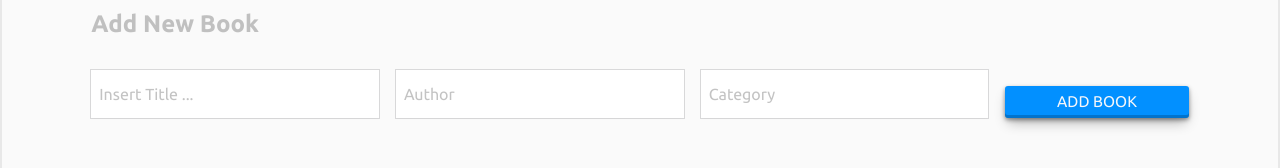
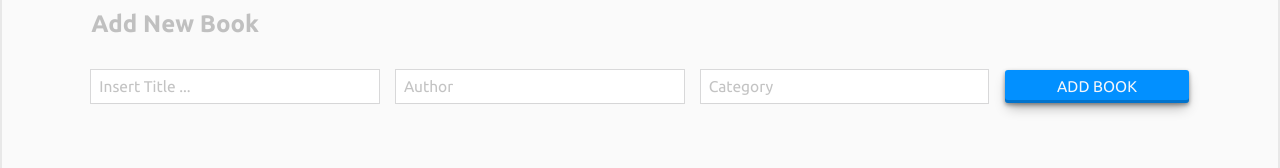
Before and after one commit to akos29/bookStore, a React (Create React App) app: page / in a window 1280 px wide. Shown: the part 120-288 px from the top of the page. Built offline with nearby package versions, Linux system fonts and the light colour scheme; no server answers.

Commit message:
Update styling

```diff
--- a/src/components/AddBook.module.css
+++ b/src/components/AddBook.module.css
@@ -15,8 +15,8 @@ form button {
 }
 
 input {
-  padding: 0.5rem 0.5rem;
-  font-size: 1rem;
+  padding: 0.1rem 0.5rem;
+  font-size: .97rem;
   margin-right: 0.47rem;
   width: 85%;
   color: #000;
--- a/src/components/DisplayBook.jsx
+++ b/src/components/DisplayBook.jsx
@@ -17,9 +17,9 @@ return (
       <h2>{book.title} </h2>
       <a>{book.author}</a>
       <div className={style.bookAction}>
-        <a href="#">Comments</a> |
+        <button href="#">Comments</button> |
         <button type='button' onClick={() => delBook(book.item_id)}>Remove</button>|
-        <a href="#">Edit</a>
+        <button href="#">Edit</button>
       </div>
     </div>
 
--- a/src/components/DisplayBook.module.css
+++ b/src/components/DisplayBook.module.css
@@ -1,6 +1,7 @@
 .book {
   display: flex;
   flex-direction: column;
+  align-items: flex-start;
 }
 
 .book p {
@@ -19,7 +20,7 @@
   color: var(--bg-border);
   font-weight: 300;
   display: flex;
-  justify-content: space-between;
+  justify-content: flex-start;
   align-items: flex-start;
   padding: 0.8em 0;
   width: 80%;
@@ -28,12 +29,13 @@
 .bookAction button,
 .book a {
   font-size: 0.97rem;
-  color: var(--blue);
+  color: #0290ff;
   text-decoration: none;
   padding: 0;
-  padding-right: 1rem;
+  font-weight: 300;
   background-color: #fff;
   text-transform: capitalize;
+  margin: 0;
 }
 
 .progress {
@@ -89,7 +91,7 @@
   }
 
   .bookAction {
-    gap: 1em;
+    gap: .438rem;
   }
 
   .progress {
--- a/src/index.css
+++ b/src/index.css
@@ -43,6 +43,7 @@ button {
   font-size: 0.97em;
   padding: 0.5em 1.7em;
   border-radius: 3px;
+  cursor: pointer;
 }
 
 .header h1 {
@@ -114,7 +115,7 @@ hr {
 }
 
 .btn {
-  margin-top: 0.97rem;
+  /* margin-top: 0.97rem; */
   font-size: 0.97rem;
   box-shadow: rgba(0, 0, 0, 0.4) 0 2px 4px, rgba(0, 0, 0, 0.3) 0 7px 13px -3px, rgba(0, 0, 0, 0.2) 0 -3px 0 inset;
 }
@@ -202,6 +203,7 @@ hr {
   font-size: 1rem;
   font-weight: 300;
   letter-spacing: -0.4px;
+  margin-bottom: .438rem;
 }
 
 .book-update {
@@ -210,9 +212,9 @@ hr {
 }
 
 @media (min-width: 728px) {
-  button {
+  /* button {
     width: 100%;
-  }
+  } */
 
   .container {
     margin: 2% 7%;
```
Also changed, not shown: 1 other file (tests, documents, lock files or other folders).
